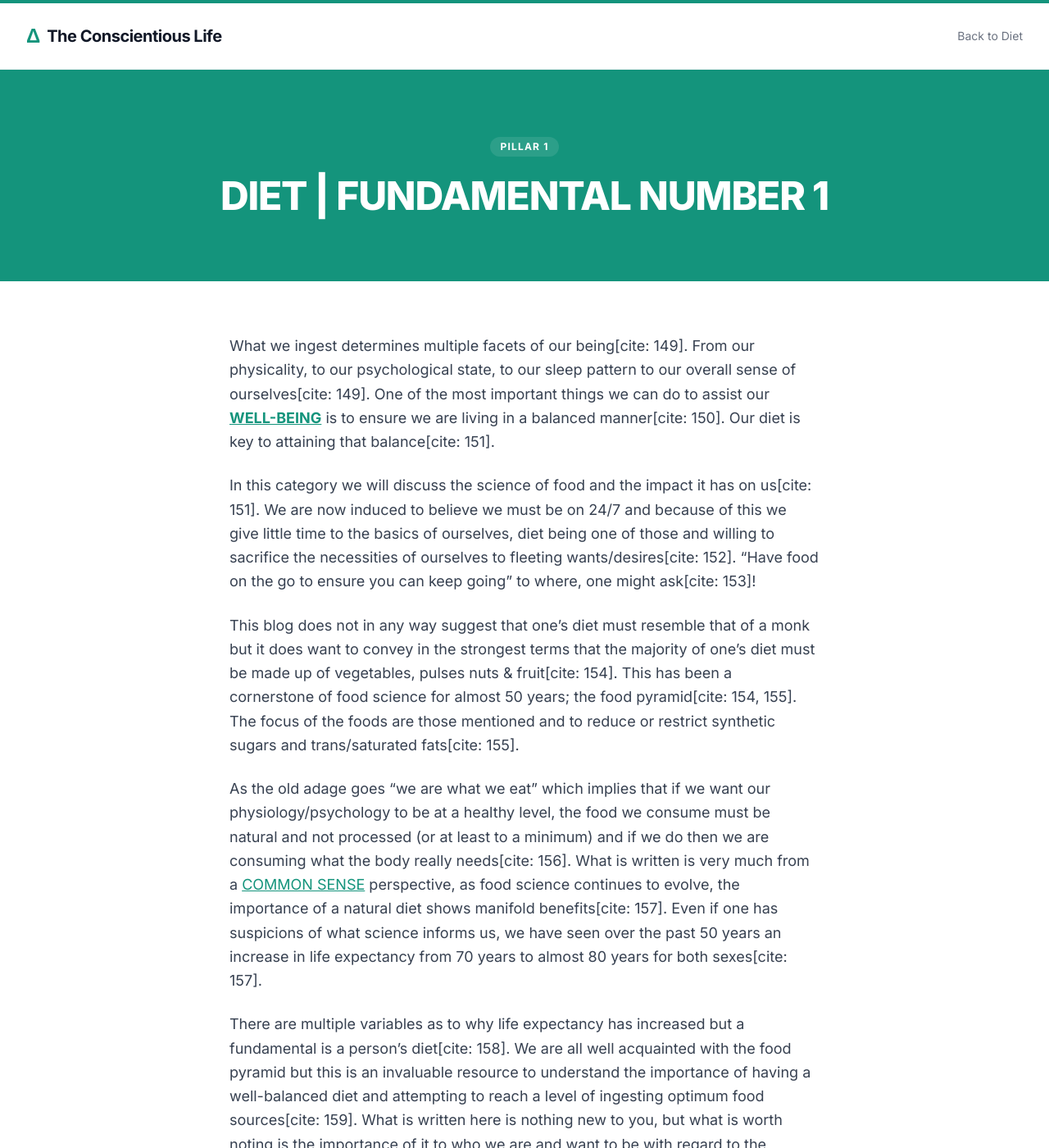
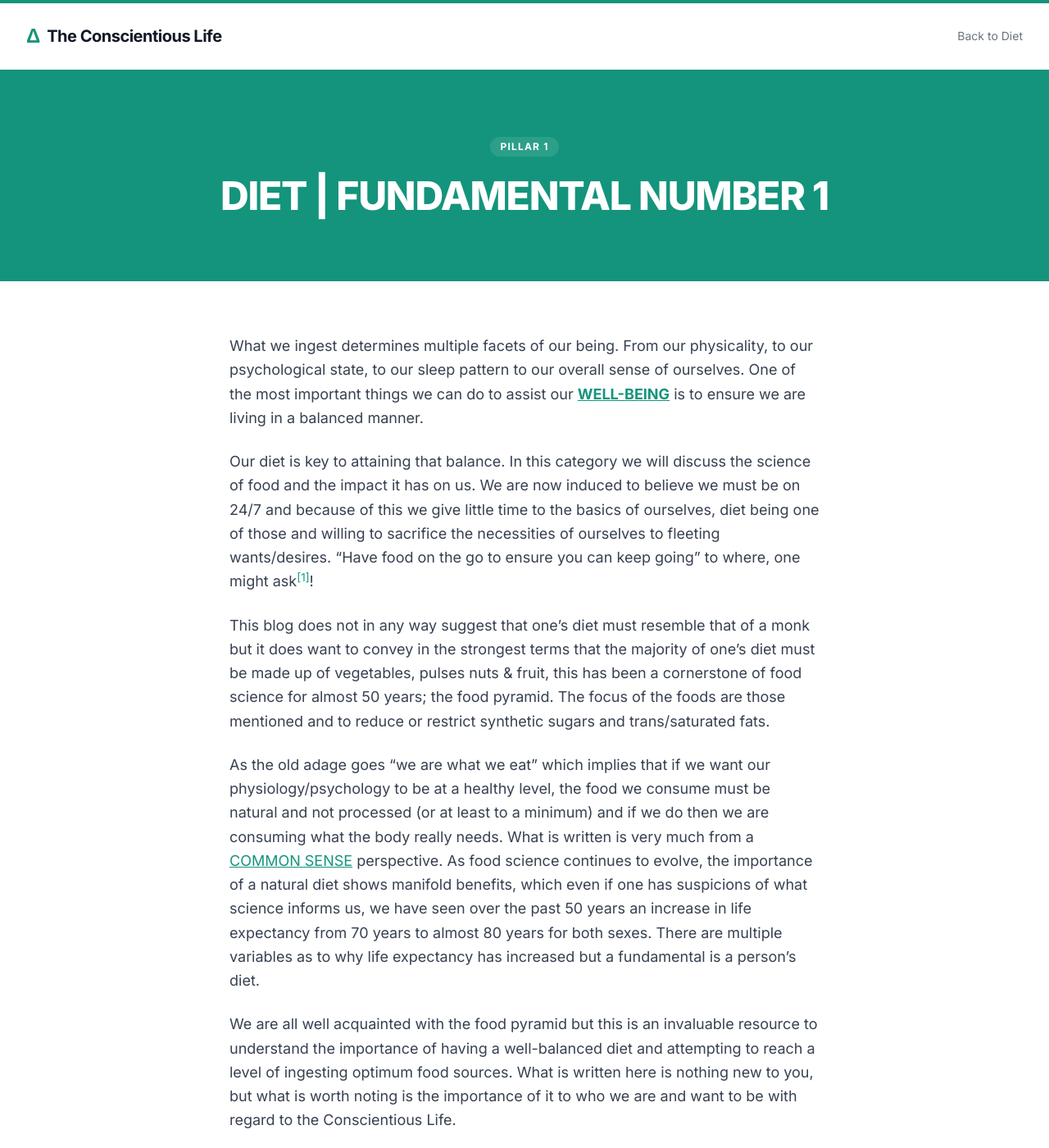
Before and after one commit to theconscientiouslife1-coder/TheCL, a Jekyll site: the page diet-fundamental-1.html, which Jekyll copies as it is, in a window 1280 px wide and 1400 px high. Shown: the whole window at 82% size. Built offline with Jekyll 4.4.1, drawn with Linux system fonts in a browser that asks for light colours; nearby versions of some CDN libraries; some of the changed text lies outside the part shown.

```diff
--- a/diet-fundamental-1.html
+++ b/diet-fundamental-1.html
@@ -31,18 +31,23 @@
 
     <main class="max-w-3xl mx-auto px-6 py-16 flex-grow">
         <article class="prose prose-lg prose-flat max-w-none text-gray-700 leading-relaxed">
-            <p>What we ingest determines multiple facets of our being[cite: 149]. From our physicality, to our psychological state, to our sleep pattern to our overall sense of ourselves[cite: 149]. One of the most important things we can do to assist our <a href="well-being.html" class="text-[#14947c] font-bold hover:underline">WELL-BEING</a> is to ensure we are living in a balanced manner[cite: 150]. Our diet is key to attaining that balance[cite: 151].</p>
-            <p>In this category we will discuss the science of food and the impact it has on us[cite: 151]. We are now induced to believe we must be on 24/7 and because of this we give little time to the basics of ourselves, diet being one of those and willing to sacrifice the necessities of ourselves to fleeting wants/desires[cite: 152]. “Have food on the go to ensure you can keep going” to where, one might ask[cite: 153]!</p>
-            <p>This blog does not in any way suggest that one’s diet must resemble that of a monk but it does want to convey in the strongest terms that the majority of one’s diet must be made up of vegetables, pulses nuts & fruit[cite: 154]. This has been a cornerstone of food science for almost 50 years; the food pyramid[cite: 154, 155]. The focus of the foods are those mentioned and to reduce or restrict synthetic sugars and trans/saturated fats[cite: 155].</p>
-            <p>As the old adage goes “we are what we eat” which implies that if we want our physiology/psychology to be at a healthy level, the food we consume must be natural and not processed (or at least to a minimum) and if we do then we are consuming what the body really needs[cite: 156]. What is written is very much from a <a href="common-sense.html" class="text-[#14947c] underline hover:text-black">COMMON SENSE</a> perspective, as food science continues to evolve, the importance of a natural diet shows manifold benefits[cite: 157]. Even if one has suspicions of what science informs us, we have seen over the past 50 years an increase in life expectancy from 70 years to almost 80 years for both sexes[cite: 157].</p>
-            <p>There are multiple variables as to why life expectancy has increased but a fundamental is a person’s diet[cite: 158]. We are all well acquainted with the food pyramid but this is an invaluable resource to understand the importance of having a well-balanced diet and attempting to reach a level of ingesting optimum food sources[cite: 159]. What is written here is nothing new to you, but what is worth noting is the importance of it to who we are and want to be with regard to the Conscientious Life[cite: 160].</p>
-            <p>This pillar of the blog, will provide methods to gain habits that ensure that one is only ingesting what is the best for us[cite: 161]. Also, we will provide both statistics and scientific insights that highlights the benefits not only from a physiological perspective but how it impacts us psychologically[cite: 162]. In addition, this area will loop back to how important Diet is to all the other categories and most importantly to us[cite: 163].</p>
+            <p>What we ingest determines multiple facets of our being. From our physicality, to our psychological state, to our sleep pattern to our overall sense of ourselves. One of the most important things we can do to assist our <a href="well-being.html" class="text-[#14947c] font-bold hover:underline">WELL-BEING</a> is to ensure we are living in a balanced manner.</p>
+
+            <p>Our diet is key to attaining that balance. In this category we will discuss the science of food and the impact it has on us. We are now induced to believe we must be on 24/7 and because of this we give little time to the basics of ourselves, diet being one of those and willing to sacrifice the necessities of ourselves to fleeting wants/desires. “Have food on the go to ensure you can keep going” to where, one might ask<a href="#fn1" class="text-[#14947c] no-underline"><sup>[1]</sup></a>!</p>
+
+            <p>This blog does not in any way suggest that one’s diet must resemble that of a monk but it does want to convey in the strongest terms that the majority of one’s diet must be made up of vegetables, pulses nuts & fruit, this has been a cornerstone of food science for almost 50 years; the food pyramid. The focus of the foods are those mentioned and to reduce or restrict synthetic sugars and trans/saturated fats.</p>
+
+            <p>As the old adage goes “we are what we eat” which implies that if we want our physiology/psychology to be at a healthy level, the food we consume must be natural and not processed (or at least to a minimum) and if we do then we are consuming what the body really needs. What is written is very much from a <a href="common-sense.html" class="text-[#14947c] underline hover:text-black">COMMON SENSE</a> perspective. As food science continues to evolve, the importance of a natural diet shows manifold benefits, which even if one has suspicions of what science informs us, we have seen over the past 50 years an increase in life expectancy from 70 years to almost 80 years for both sexes. There are multiple variables as to why life expectancy has increased but a fundamental is a person’s diet.</p>
+
+            <p>We are all well acquainted with the food pyramid but this is an invaluable resource to understand the importance of having a well-balanced diet and attempting to reach a level of ingesting optimum food sources. What is written here is nothing new to you, but what is worth noting is the importance of it to who we are and want to be with regard to the Conscientious Life.</p>
+
+            <p>This pillar of the blog, will provide methods to gain habits that ensure that one is only ingesting what is the best for us. Also, we will provide both statistics and scientific insights that highlights the benefits not only from a physiological perspective but how it impacts us psychologically. In addition, this area will loop back to how important Diet is to all the other categories and most importantly to us.</p>
 
             <hr class="my-12">
-            <section class="not-prose">
+            <section class="not-prose" id="footnotes">
                 <h2 class="text-xl font-bold mb-4">Footnotes</h2>
                 <ol class="text-sm text-gray-500 space-y-2">
-                    <li>Add your first footnote here...</li>
+                    <li id="fn1"><span class="font-medium text-gray-900">[1]</span> Footnote detail from Word doc goes here.</li>
                 </ol>
             </section>
         </article>
```
Also changed, not shown: diet-next-steps.html (+11 -6 lines), science-of-diet.html (+15 -8 lines).
